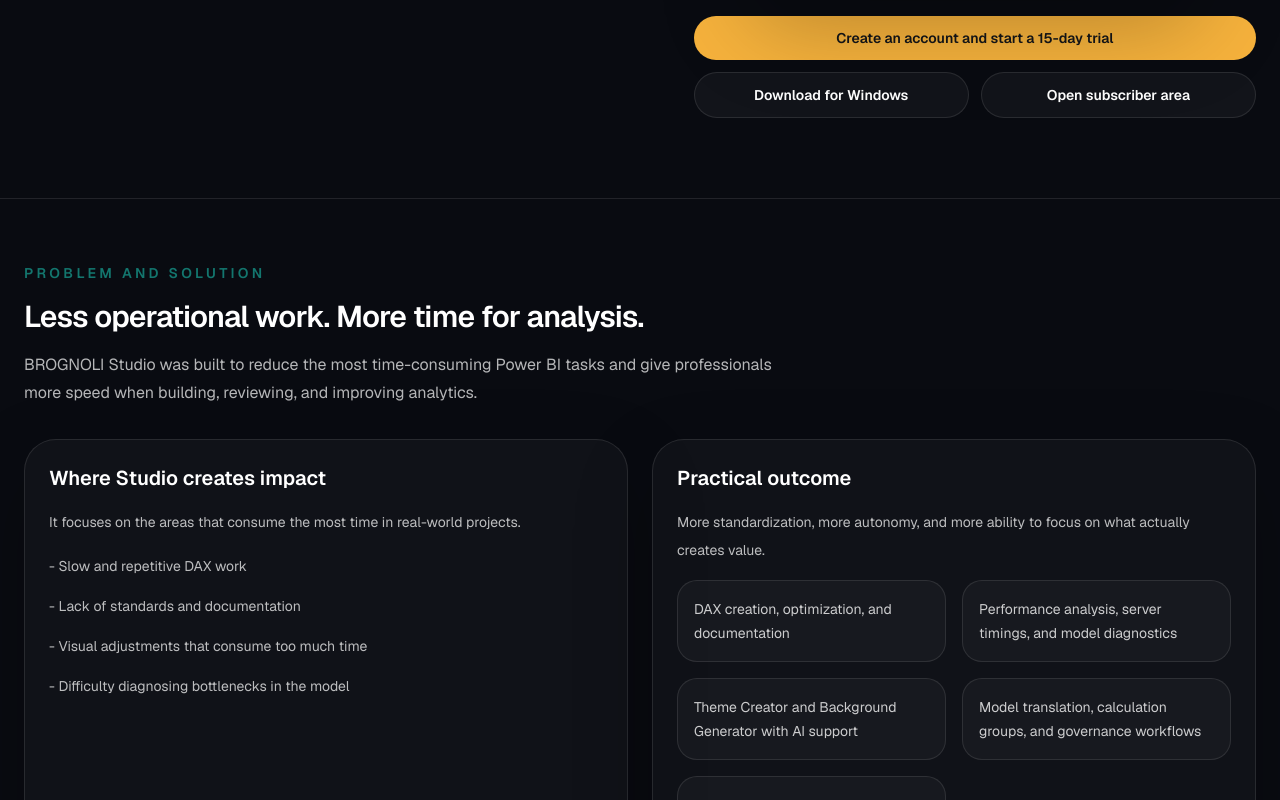
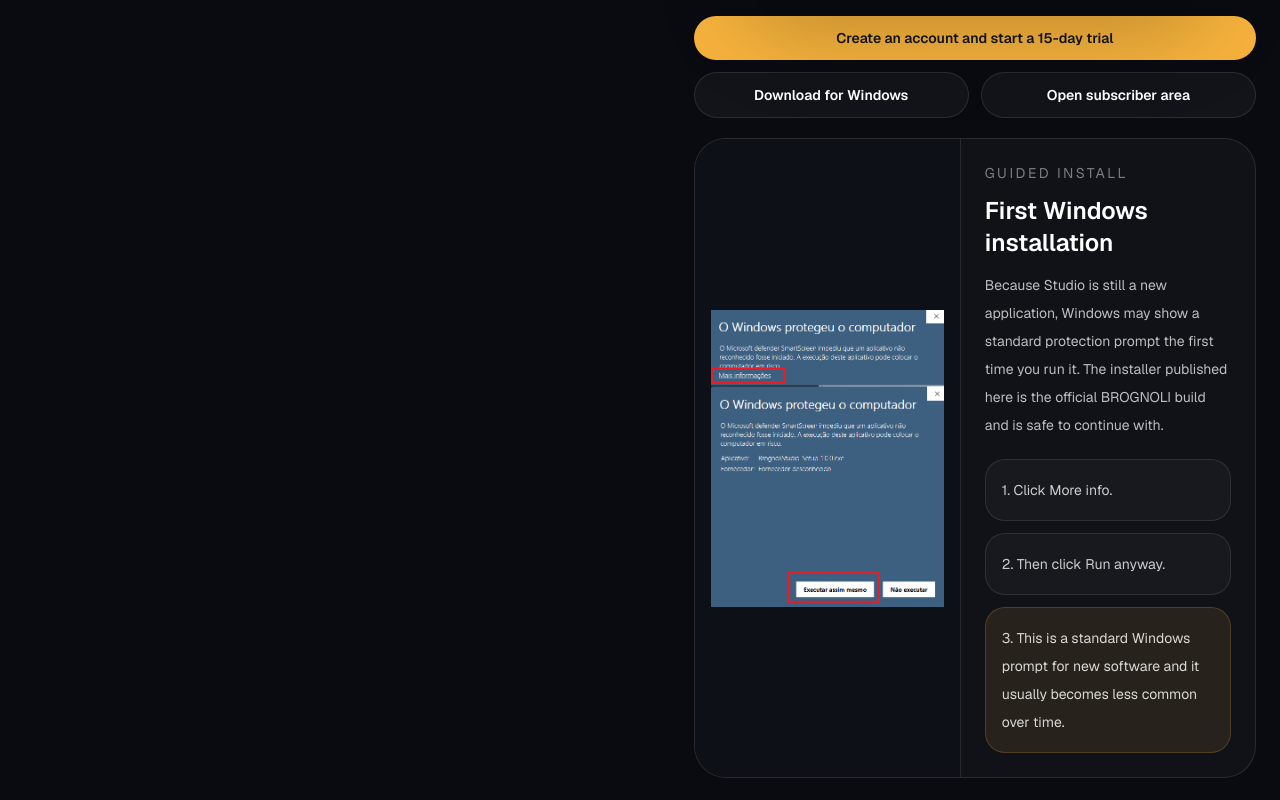
Before and after one commit to renanbrognoli01/brognolibisite, a Next.js app: page /en/studio in a window 1280 px wide. Shown: the part 620-1420 px from the top of the page. Built offline with nearby package versions, Linux system fonts and the light colour scheme; no server answers.

Commit message:
Add Windows install guidance to Studio page

```diff
--- a/src/app/[locale]/studio/page.tsx
+++ b/src/app/[locale]/studio/page.tsx
@@ -265,6 +265,29 @@
   const isPt = locale === "pt-br";
   const download = getStudioDownloadInfo();
   const downloadHref = download.windowsUrl ?? `/${locale}/login`;
+  const installNotice = isPt
+    ? {
+        eyebrow: "Instalação guiada",
+        title: "Primeira instalação no Windows",
+        body:
+          "Como o Studio ainda é uma aplicação nova, o Windows pode mostrar um aviso padrão de proteção na primeira execução. O instalador publicado aqui é o oficial da BROGNOLI e pode ser executado com segurança.",
+        steps: [
+          "Clique em Mais informações.",
+          "Depois clique em Executar assim mesmo.",
+          "Esse é um comportamento padrão do Windows para softwares novos e tende a diminuir com o tempo.",
+        ],
+      }
+    : {
+        eyebrow: "Guided install",
+        title: "First Windows installation",
+        body:
+          "Because Studio is still a new application, Windows may show a standard protection prompt the first time you run it. The installer published here is the official BROGNOLI build and is safe to continue with.",
+        steps: [
+          "Click More info.",
+          "Then click Run anyway.",
+          "This is a standard Windows prompt for new software and it usually becomes less common over time.",
+        ],
+      };
 
   const painPoints = isPt
     ? [
@@ -469,6 +492,45 @@
                   </SecondaryButton>
                 </div>
               </div>
+
+              <div className="overflow-hidden rounded-[2rem] border border-white/10 bg-white/[0.03]">
+                <div className="grid lg:grid-cols-[0.95fr_1.05fr]">
+                  <div className="relative min-h-[260px] border-b border-white/10 bg-[#0d1017] lg:min-h-[320px] lg:border-b-0 lg:border-r">
+                    <Image
+                      src="/media/aviso-studio.png"
+                      alt={installNotice.title}
+                      fill
+                      className="object-contain p-4"
+                    />
+                  </div>
+                  <div className="space-y-5 p-6">
+                    <div className="space-y-3">
+                      <p className="text-sm uppercase tracking-[0.18em] text-white/45">
+                        {installNotice.eyebrow}
+                      </p>
+                      <h2 className="text-2xl font-semibold text-white">
+                        {installNotice.title}
+                      </h2>
+                      <p className="text-sm leading-7 text-white/72">{installNotice.body}</p>
+                    </div>
+
+                    <div className="space-y-3">
+                      {installNotice.steps.map((step, index) => (
+                        <div
+                          key={step}
+                          className={`rounded-[1.25rem] border p-4 text-sm leading-7 ${
+                            index === 2
+                              ? "border-[#f6b23c]/20 bg-[#f6b23c]/10 text-white/82"
+                              : "border-white/10 bg-white/[0.03] text-white/78"
+                          }`}
+                        >
+                          {index + 1}. {step}
+                        </div>
+                      ))}
+                    </div>
+                  </div>
+                </div>
+              </div>
             </div>
           </div>
         </Container>
```
Also changed, not shown: public/media/aviso-studio.png (added).
